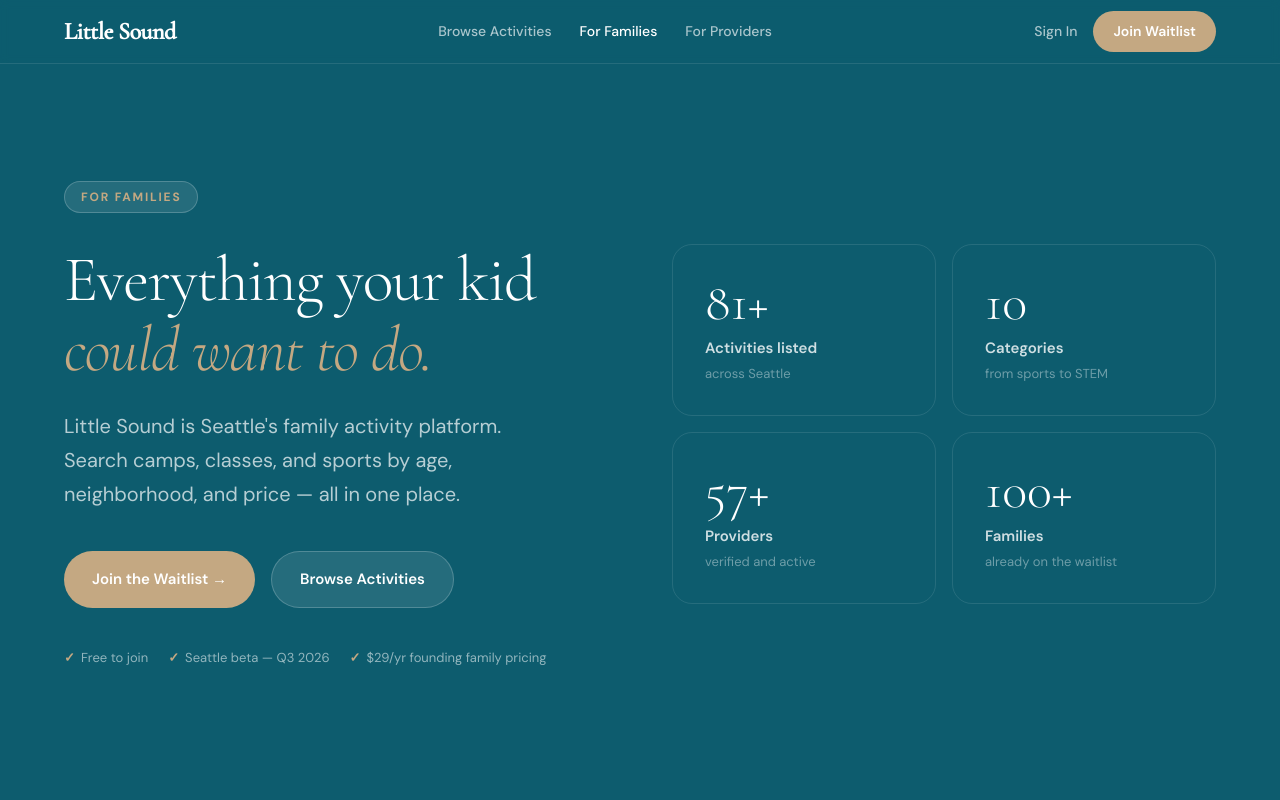
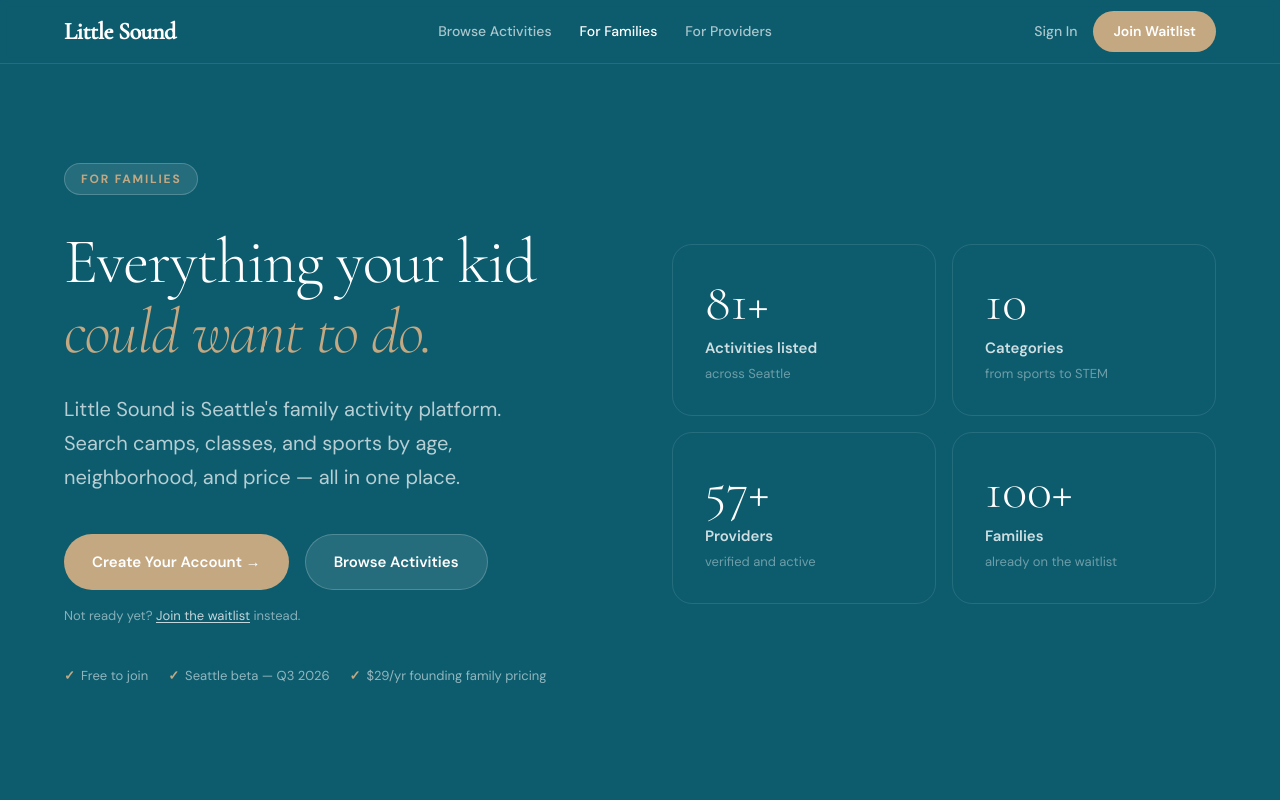
Before and after one commit to thelittlesound/littlesound-landing, a Next.js app: page /for-families in a window 1280 px wide. Shown: the top 800 px of the page. Built offline with nearby package versions, Linux system fonts and the light colour scheme.

Commit message:
For Families page: add Create Your Account CTA, keep waitlist as secondary option

```diff
--- a/app/for-families/page.tsx
+++ b/app/for-families/page.tsx
@@ -108,13 +108,13 @@ export default function ForFamilies() {
               Little Sound is Seattle&apos;s family activity platform. Search camps, classes, and sports by age, neighborhood, and price — all in one place.
             </p>
 
-            <div className="flex flex-col sm:flex-row gap-4 mb-10">
-              <a
-                href="#waitlist"
+            <div className="flex flex-col sm:flex-row flex-wrap gap-4 mb-4">
+              <Link
+                href="/families/signup"
                 className="inline-flex items-center justify-center gap-2 bg-[#C4A882] hover:bg-[#A8865A] text-white font-semibold rounded-full px-7 py-4 text-[15px] transition-all duration-200 hover:-translate-y-0.5"
               >
-                Join the Waitlist →
-              </a>
+                Create Your Account →
+              </Link>
               <Link
                 href="/discover"
                 className="inline-flex items-center justify-center gap-2 bg-white/10 hover:bg-white/20 text-white font-semibold rounded-full px-7 py-4 text-[15px] transition-all duration-200 border border-white/20"
@@ -122,6 +122,14 @@ export default function ForFamilies() {
                 Browse Activities
               </Link>
             </div>
+
+            <p className="text-white/50 text-[13px] mb-10">
+              Not ready yet?{' '}
+              <a href="#waitlist" className="text-white/75 underline underline-offset-2 hover:text-white">
+                Join the waitlist
+              </a>{' '}
+              instead.
+            </p>
 
             <div className="flex flex-wrap gap-5">
               {['Free to join', 'Seattle beta — Q3 2026', '$29/yr founding family pricing'].map((item) => (
```
